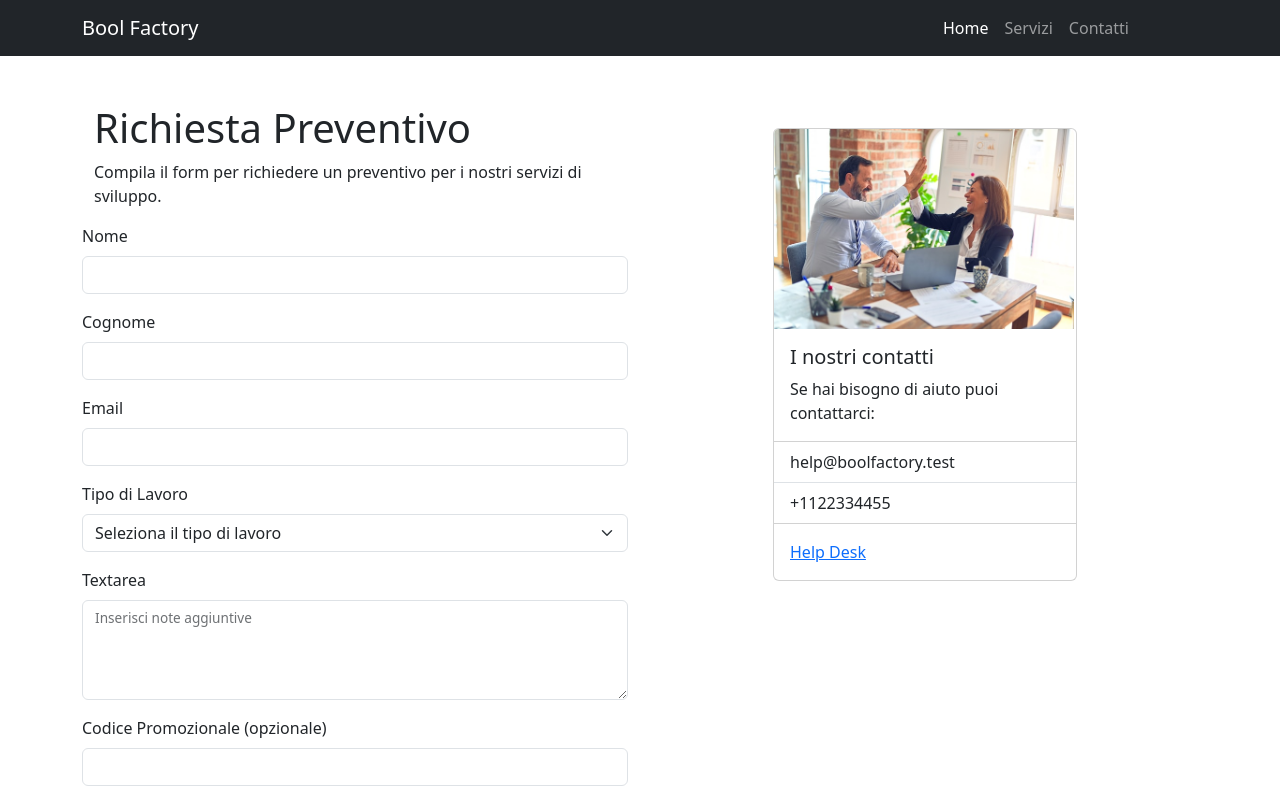
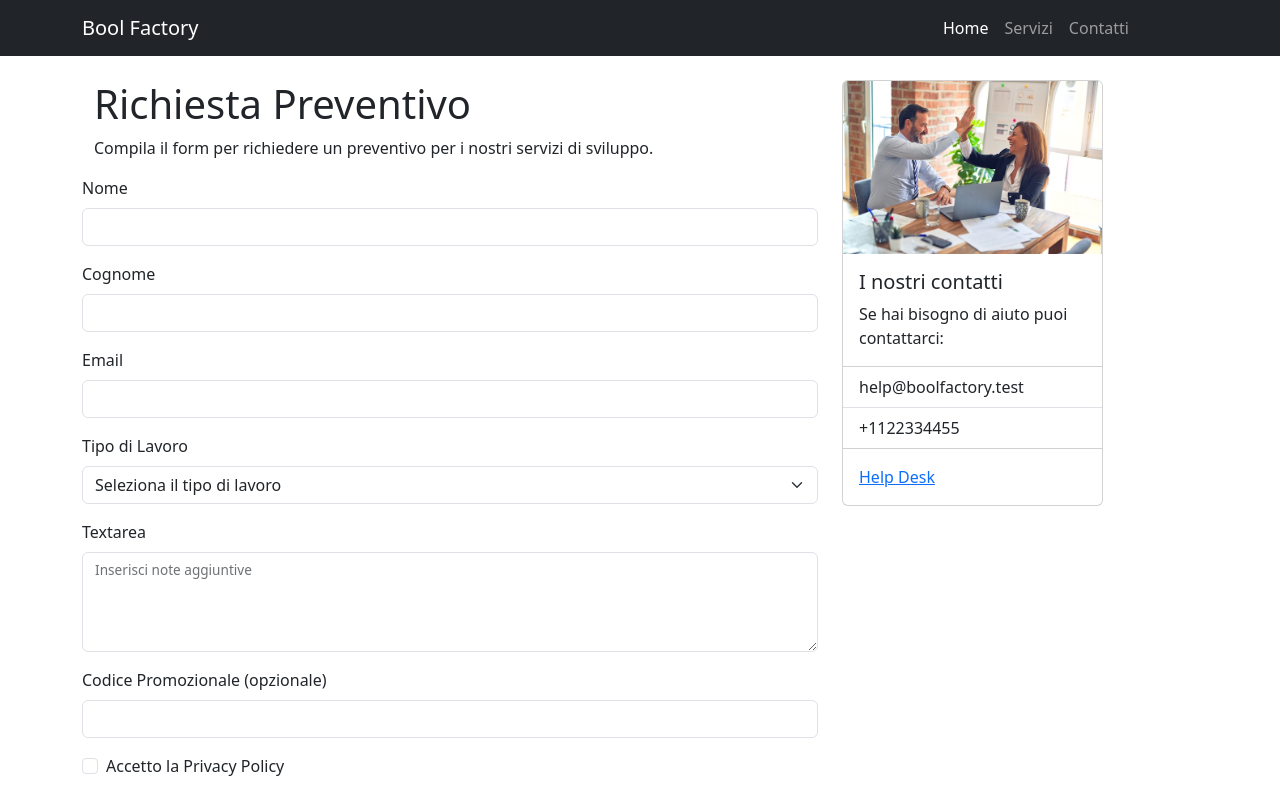
Before and after one commit to AleFucar/bootstrap-preventivo, a plain HTML site: page index.html in a window 1280 px wide. Shown: the top 797 px of the page. Drawn offline with nearby package versions, Linux system fonts and the light colour scheme.

Commit message:
ADD: fix delle colonne responsive

```diff
--- a/index.html
+++ b/index.html
@@ -28,12 +28,12 @@
     </header>
 
 <!-- Titolo pagina inserito all'interno di una delle due colonne responsive "medium" -->
-<section class="mt-4 container">
+<section class="container">
 <div class="row">
     <!-- prima colonna contenente titolo, sottotitolo, form e prezzo finale -->
-    <div class="col-md">
+    <div class="col-lg-8 col-md-7 mt-4">
                 <!-- titolo e sottotitolo -->
-        <section class="container col-sm mt-4">
+        <section class="container col-sm">
             <h1>Richiesta Preventivo</h1>
             <p>Compila il form per richiedere un preventivo per i nostri servizi di sviluppo.</p>
         </section>
@@ -108,9 +108,9 @@
     </div>
 
 <!-- seconda colonna automatica contenente card presa da bootstrap e modificata in base alle esigenze del sito -->
-<div class="col d-flex justify-content-center mt-5">
-<div class="card" style="width: 19rem; height: fit-content;">
-  <img src="photo/imgCover.jpg" class="card-img-top" style="height: 200px; width: 300px;">
+<div class="col-lg-3 col-md-5 d-flex justify-content-center mt-4">
+<div class="card" style="width: 18.9rem; height: fit-content;">
+  <img src="photo/imgCover.jpg" class="card-img-top">
   <div class="card-body">
     <h5 class="card-title">I nostri contatti</h5>
     <p class="card-text">Se hai bisogno di aiuto puoi contattarci:</p>
```
